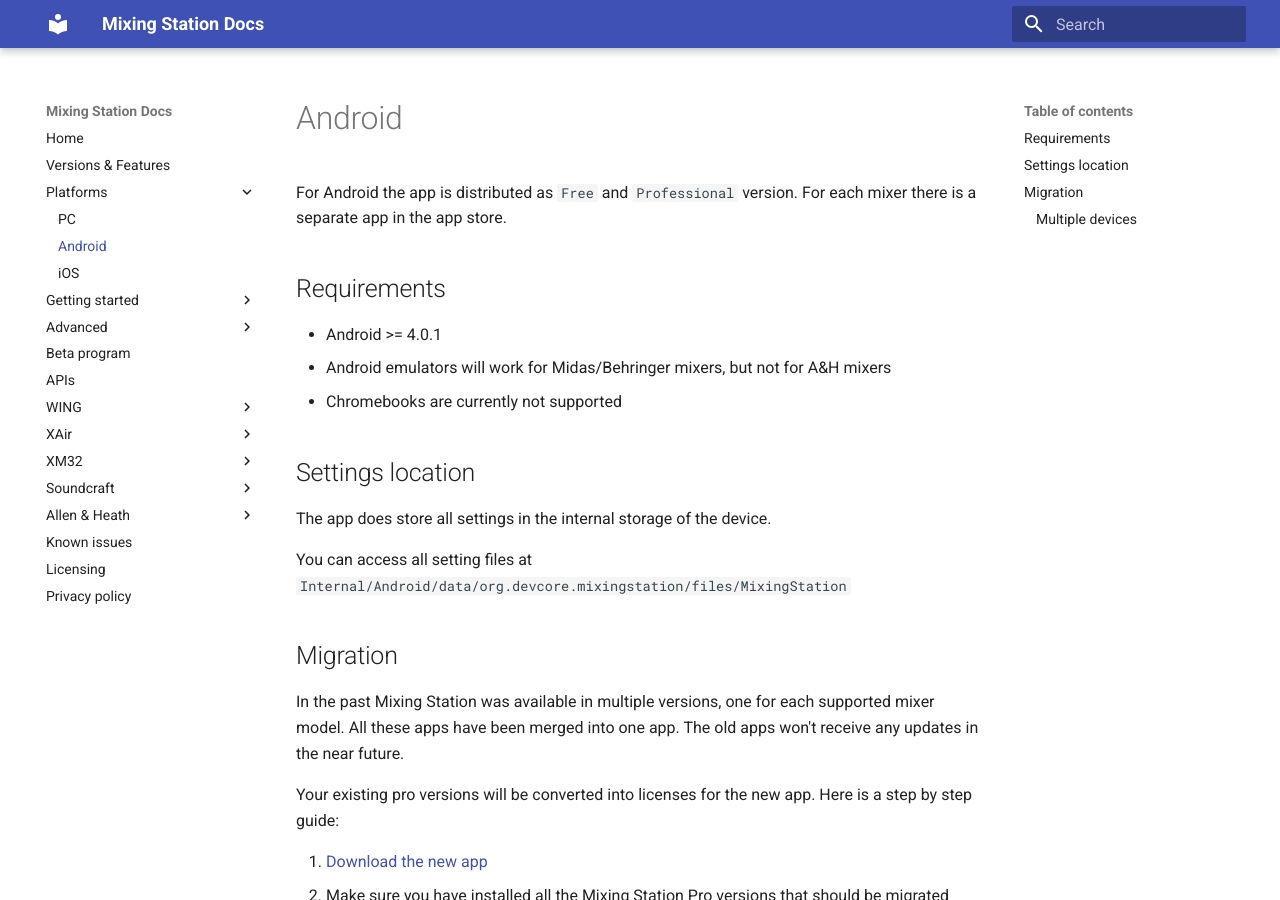
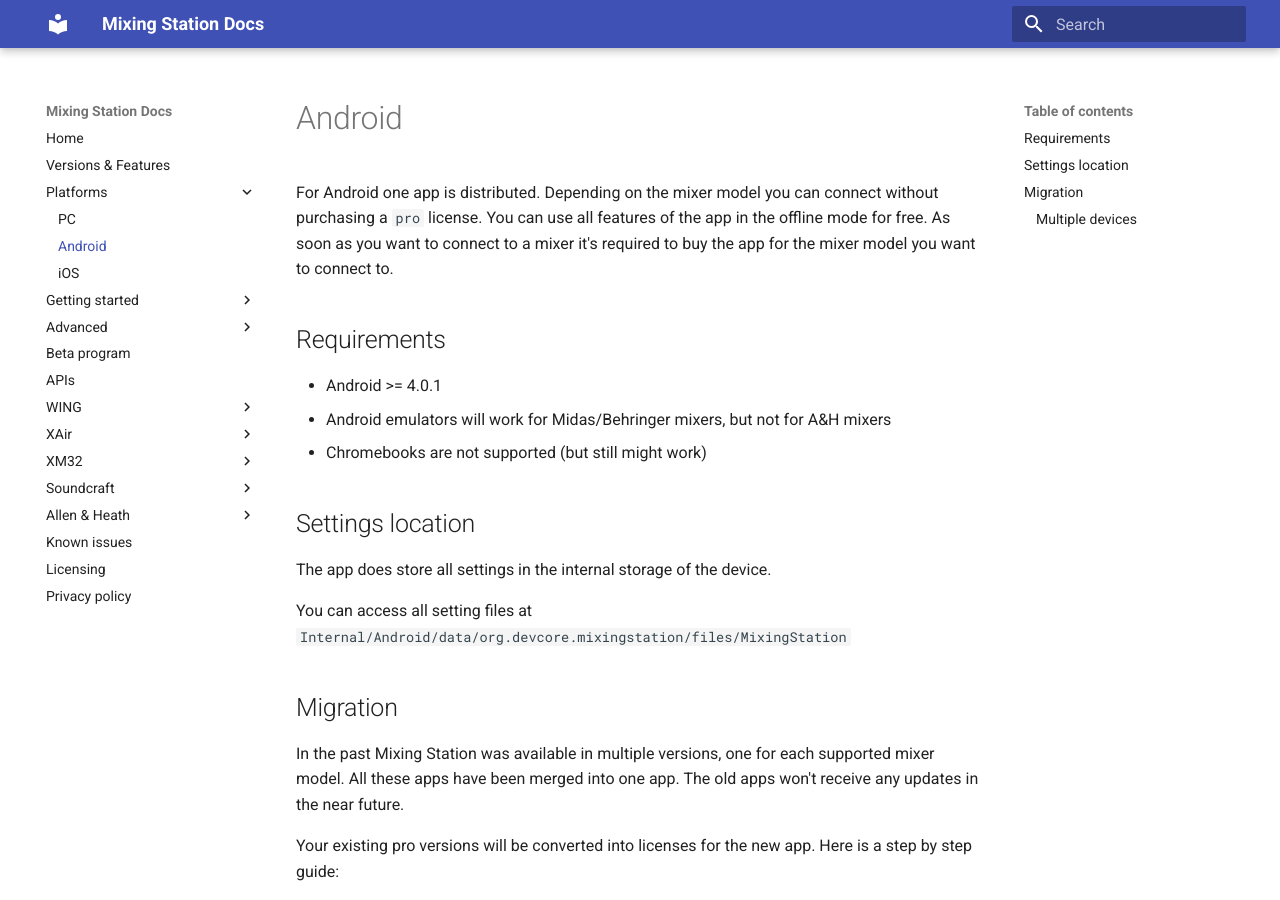
Before and after one commit to davidgiga1993/mixing-station-docs, an MkDocs documentation site: the page built from docs/platforms/android.md, in a window 1280 px wide and 900 px high. Built offline with MkDocs 1.6.1 and Material for MkDocs 9.7.7, drawn with Linux system fonts in a browser that asks for light colours.

Commit message:
Update android platform

```diff
--- a/docs/platforms/android.md
+++ b/docs/platforms/android.md
@@ -1,10 +1,12 @@
 # Android
-For Android the app is distributed as `Free` and `Professional` version. For each mixer there is a separate app in the app store.
+For Android one app is distributed. Depending on the mixer model you can connect without purchasing a `pro` license.
+You can use all features of the app in the offline mode for free. As soon as you want to connect to a mixer it's required to buy the app for the mixer model you want to connect to.
+
 
 ## Requirements
 - Android >= 4.0.1
 - Android emulators will work for Midas/Behringer mixers, but not for A&H mixers
-- Chromebooks are currently not supported
+- Chromebooks are not supported (but still might work)
 
 ## Settings location
 The app does store all settings in the internal storage of the device.
```
